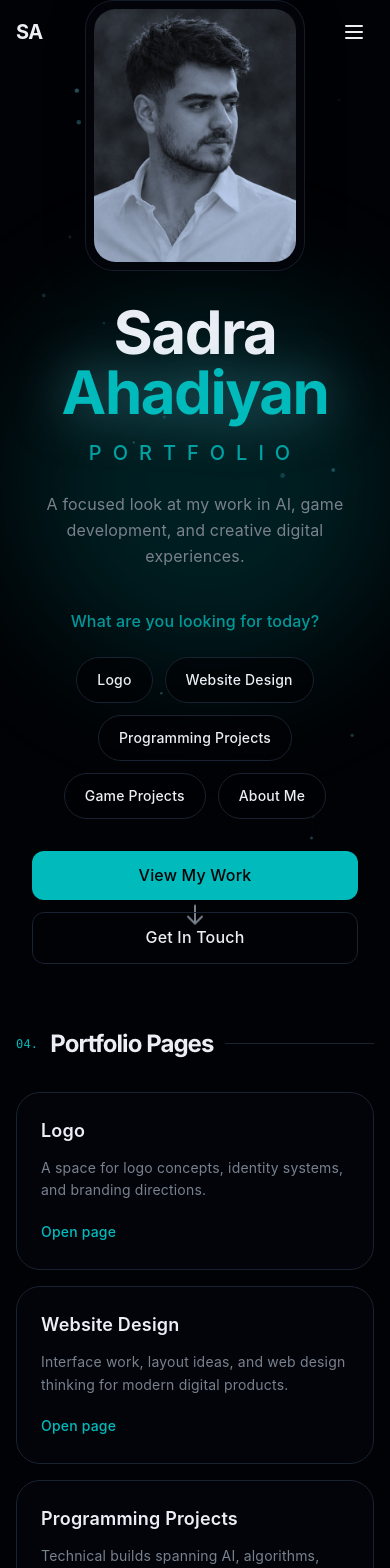
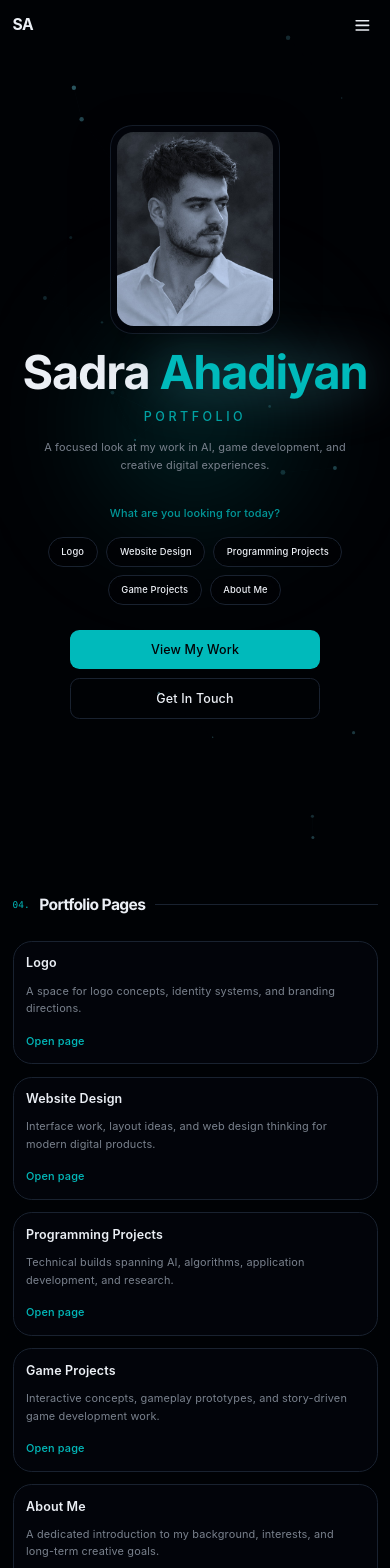
Before and after one commit to S4DRA/MyPortfolio, a Next.js app in the folder portfolio/: page / in a window 390 px wide. Shown: the top 1568 px of the page. Built offline with nearby package versions, Linux system fonts and the light colour scheme.

Commit message:
fix dislocation and mobile view

```diff
--- a/portfolio/app/globals.css
+++ b/portfolio/app/globals.css
@@ -126,6 +126,7 @@
   }
 
   html {
+    font-size: clamp(12.5px, 0.55vw + 10px, 16px);
     scroll-behavior: smooth;
     -webkit-font-smoothing: antialiased;
     -moz-osx-font-smoothing: grayscale;
@@ -162,4 +163,8 @@
       -webkit-tap-highlight-color: transparent;
     }
   }
+
+  nextjs-portal {
+    display: none !important;
+  }
 }
--- a/portfolio/components/about-section.tsx
+++ b/portfolio/components/about-section.tsx
@@ -74,7 +74,7 @@ export function AboutSection() {
                       className="aspect-[4/5] w-full object-cover object-center grayscale-[8%]"
                     />
                   </div>
-                  <div className="grid grid-cols-2 gap-4 sm:gap-6">
+                  <div className="grid grid-cols-1 gap-4 sm:grid-cols-2 sm:gap-6">
                     <StatItem label="University" value="BAU Istanbul" />
                     <StatItem label="Field" value="Computer Eng." />
                     <StatItem label="Focus" value="AI & Game Dev" />
--- a/portfolio/components/hero-section.tsx
+++ b/portfolio/components/hero-section.tsx
@@ -7,6 +7,7 @@ import { portfolioPages } from "@/lib/portfolio-pages"
 
 export function HeroSection() {
   const [step, setStep] = useState(0)
+  const [showZoomPopup, setShowZoomPopup] = useState(false)
 
   useEffect(() => {
     const timeouts = [
@@ -21,6 +22,21 @@ export function HeroSection() {
     }
   }, [])
 
+  useEffect(() => {
+    const mediaQuery = window.matchMedia(
+      "(max-width: 2250px) and (min-width: 1024px)"
+    )
+
+    const updateZoomPopup = (event?: MediaQueryListEvent) => {
+      setShowZoomPopup(event ? event.matches : mediaQuery.matches)
+    }
+
+    updateZoomPopup()
+    mediaQuery.addEventListener("change", updateZoomPopup)
+
+    return () => mediaQuery.removeEventListener("change", updateZoomPopup)
+  }, [])
+
   const showName = step >= 1
   const showPortfolio = step >= 2
   const showPages = step >= 3
@@ -29,10 +45,18 @@ export function HeroSection() {
   return (
     <section
       id="hero"
-      className="relative flex min-h-screen items-center justify-center px-4 sm:px-6"
+      className="relative flex min-h-screen items-center justify-center px-4 py-28 sm:px-6 sm:py-32"
     >
+      {showZoomPopup ? (
+        <div className="fixed top-20 left-1/2 z-40 hidden w-[min(calc(100%-2rem),28rem)] -translate-x-1/2 rounded-2xl border border-amber-300/30 bg-[rgba(29,18,8,0.88)] px-5 py-4 text-center shadow-[0_10px_40px_rgba(0,0,0,0.35)] backdrop-blur-xl lg:block">
+          <p className="text-sm font-semibold text-amber-100">
+            Zoom out to view all content (80% zoom recommended)
+          </p>
+        </div>
+      ) : null}
+
       <div className="relative z-10 mx-auto max-w-5xl text-center">
-        <div className="absolute inset-x-0 top-1/2 -z-10 mx-auto h-96 w-96 -translate-y-1/2 rounded-full bg-primary/16 blur-3xl sm:h-[32rem] sm:w-[32rem]" />
+        <div className="absolute inset-x-0 top-1/2 -z-10 mx-auto h-64 w-64 -translate-y-1/2 rounded-full bg-primary/16 blur-3xl sm:h-80 sm:w-80 lg:h-[32rem] lg:w-[32rem]" />
 
         <div
           className={`transition-all duration-500 ${
@@ -41,7 +65,7 @@ export function HeroSection() {
               : "translate-y-12 scale-90 opacity-0 blur-md"
           }`}
         >
-          <div className="mx-auto mb-8 w-full max-w-[220px] sm:mb-10 sm:max-w-[280px] lg:max-w-[320px]">
+          <div className="mx-auto mb-6 w-full max-w-[170px] sm:mb-8 sm:max-w-[220px] lg:mb-10 lg:max-w-[320px]">
             <div className="relative overflow-hidden rounded-[1.8rem] border border-border/80 bg-card/70 p-2 backdrop-blur-sm shadow-[0_10px_40px_rgba(0,0,0,0.25)]">
               <div className="absolute inset-0 bg-gradient-to-t from-background/35 via-transparent to-transparent" />
               <Image
@@ -54,7 +78,7 @@ export function HeroSection() {
               />
             </div>
           </div>
-          <h1 className="px-2 text-6xl font-bold leading-none tracking-tight text-balance text-foreground sm:text-7xl md:text-[6.5rem] lg:text-[8.2rem]">
+          <h1 className="px-2 text-[clamp(2.8rem,12vw,8.2rem)] font-bold leading-[0.92] tracking-tight text-balance text-foreground">
             Sadra{" "}
             <span className="text-primary drop-shadow-[0_0_25px_rgba(100,200,220,0.5)]">
               Ahadiyan
@@ -69,10 +93,10 @@ export function HeroSection() {
               : "translate-y-8 scale-95 opacity-0"
           }`}
         >
-          <p className="text-xl font-medium uppercase tracking-[0.55em] text-primary/85 sm:text-2xl md:text-3xl">
+          <p className="px-2 text-base font-medium uppercase tracking-[0.28em] text-primary/85 sm:text-xl md:text-3xl md:tracking-[0.55em]">
             Portfolio
           </p>
-          <p className="mx-auto mt-6 max-w-3xl px-4 text-base leading-relaxed text-muted-foreground sm:text-lg md:text-xl">
+          <p className="mx-auto mt-4 max-w-3xl px-3 text-sm leading-relaxed text-muted-foreground sm:mt-6 sm:px-4 sm:text-lg md:text-xl">
             A focused look at my work in AI, game development, and creative
             digital experiences.
           </p>
@@ -85,15 +109,15 @@ export function HeroSection() {
               : "translate-y-10 scale-95 opacity-0"
           }`}
         >
-          <p className="px-4 text-base font-medium text-primary/80 sm:text-lg md:text-xl">
+          <p className="px-4 text-sm font-medium text-primary/80 sm:text-base md:text-xl">
             What are you looking for today?
           </p>
-          <div className="mt-6 flex flex-wrap items-center justify-center gap-3 px-4 sm:gap-4">
+          <div className="mt-5 flex flex-wrap items-center justify-center gap-2.5 px-2 sm:mt-6 sm:gap-4 sm:px-4">
             {portfolioPages.map((page) => (
               <AnimatedPageLink
                 key={page.href}
                 href={page.href}
-                className="rounded-full border border-border bg-background/65 px-5 py-3 text-sm font-medium text-foreground backdrop-blur-sm transition-all duration-300 hover:-translate-y-1 hover:border-primary hover:text-primary hover:shadow-[0_0_30px_rgba(100,200,220,0.18)] sm:px-6 sm:text-base"
+                className="rounded-full border border-border bg-background/65 px-4 py-2.5 text-xs font-medium text-foreground backdrop-blur-sm transition-all duration-300 hover:-translate-y-1 hover:border-primary hover:text-primary hover:shadow-[0_0_30px_rgba(100,200,220,0.18)] sm:px-6 sm:py-3 sm:text-base"
               >
                 {page.title}
               </AnimatedPageLink>
@@ -108,17 +132,17 @@ export function HeroSection() {
               : "translate-y-10 opacity-0"
           }`}
         >
-          <div className="flex flex-col items-center justify-center gap-3 px-4 sm:flex-row sm:gap-4">
+          <div className="flex flex-col items-center justify-center gap-3 px-2 sm:flex-row sm:gap-4 sm:px-4">
             <a
               href="#projects"
-              className="group relative w-full overflow-hidden rounded-lg bg-primary px-6 py-3 font-medium text-primary-foreground transition-all duration-300 hover:shadow-[0_0_30px_rgba(100,200,220,0.4)] sm:w-auto sm:px-8 sm:py-4"
+              className="group relative w-full max-w-xs overflow-hidden rounded-lg bg-primary px-6 py-3 font-medium text-primary-foreground transition-all duration-300 hover:shadow-[0_0_30px_rgba(100,200,220,0.4)] sm:w-auto sm:max-w-none sm:px-8 sm:py-4"
             >
               <span className="relative z-10">View My Work</span>
               <div className="absolute inset-0 bg-gradient-to-r from-primary to-primary/80 opacity-0 transition-opacity group-hover:opacity-100" />
             </a>
             <a
               href="#contact"
-              className="w-full rounded-lg border border-border px-6 py-3 font-medium text-foreground transition-all duration-300 hover:border-primary hover:text-primary sm:w-auto sm:px-8 sm:py-4"
+              className="w-full max-w-xs rounded-lg border border-border px-6 py-3 font-medium text-foreground transition-all duration-300 hover:border-primary hover:text-primary sm:w-auto sm:max-w-none sm:px-8 sm:py-4"
             >
               Get In Touch
             </a>
@@ -127,7 +151,7 @@ export function HeroSection() {
       </div>
 
       <div
-        className={`absolute bottom-8 left-1/2 -translate-x-1/2 transition-all duration-500 ${
+        className={`absolute bottom-8 left-1/2 hidden -translate-x-1/2 transition-all duration-500 md:block ${
           showActions ? "opacity-100" : "opacity-0"
         }`}
       >
--- a/portfolio/components/navigation.tsx
+++ b/portfolio/components/navigation.tsx
@@ -78,7 +78,7 @@ export function Navigation() {
           >
             SA
           </Link>
-          <ul className="hidden lg:flex items-center gap-4 xl:gap-6">
+          <ul className="hidden xl:flex items-center gap-4 2xl:gap-6">
             {navItems.map((item) => (
               <li key={item.href}>
                 {item.section ? (
@@ -122,7 +122,7 @@ function MobileMenu({
   const [isOpen, setIsOpen] = useState(false)
 
   return (
-    <div className="lg:hidden">
+    <div className="xl:hidden">
       <button
         onClick={() => setIsOpen(!isOpen)}
         className="text-foreground p-2"
--- a/portfolio/components/pages-section.tsx
+++ b/portfolio/components/pages-section.tsx
@@ -5,22 +5,22 @@ export function PagesSection() {
   return (
     <section id="pages" className="relative px-4 py-16 sm:px-6 sm:py-24 md:py-32">
       <div className="mx-auto max-w-6xl">
-        <div className="mb-8 flex items-center gap-3 sm:mb-12 sm:gap-4">
-          <span className="font-mono text-xs text-primary sm:text-sm">04.</span>
-          <h2 className="text-2xl font-bold text-foreground sm:text-3xl md:text-4xl">
-            Portfolio Pages
-          </h2>
-          <div className="h-px max-w-xs flex-1 bg-border" />
+          <div className="mb-8 flex items-center gap-3 sm:mb-12 sm:gap-4">
+            <span className="font-mono text-xs text-primary sm:text-sm">04.</span>
+            <h2 className="text-xl font-bold text-foreground sm:text-3xl md:text-4xl">
+              Portfolio Pages
+            </h2>
+            <div className="h-px max-w-xs flex-1 bg-border" />
         </div>
 
-        <div className="grid gap-4 sm:grid-cols-2 xl:grid-cols-5">
+        <div className="grid gap-4 sm:grid-cols-2 lg:grid-cols-3 2xl:grid-cols-5">
           {portfolioPages.map((page) => (
             <AnimatedPageLink
               key={page.href}
               href={page.href}
-              className="group rounded-3xl border border-border bg-card/70 p-6 transition-all duration-300 hover:-translate-y-1 hover:border-primary/50 hover:shadow-[0_0_30px_rgba(100,200,220,0.12)]"
+              className="group rounded-3xl border border-border bg-card/70 p-4 transition-all duration-300 hover:-translate-y-1 hover:border-primary/50 hover:shadow-[0_0_30px_rgba(100,200,220,0.12)] sm:p-6"
             >
-              <p className="text-lg font-semibold text-foreground transition-colors group-hover:text-primary">
+              <p className="text-base font-semibold text-foreground transition-colors group-hover:text-primary sm:text-lg">
                 {page.title}
               </p>
               <p className="mt-3 text-sm leading-relaxed text-muted-foreground">
```
Also changed, not shown: portfolio/components/contact-section.tsx (+12 -12 lines).
